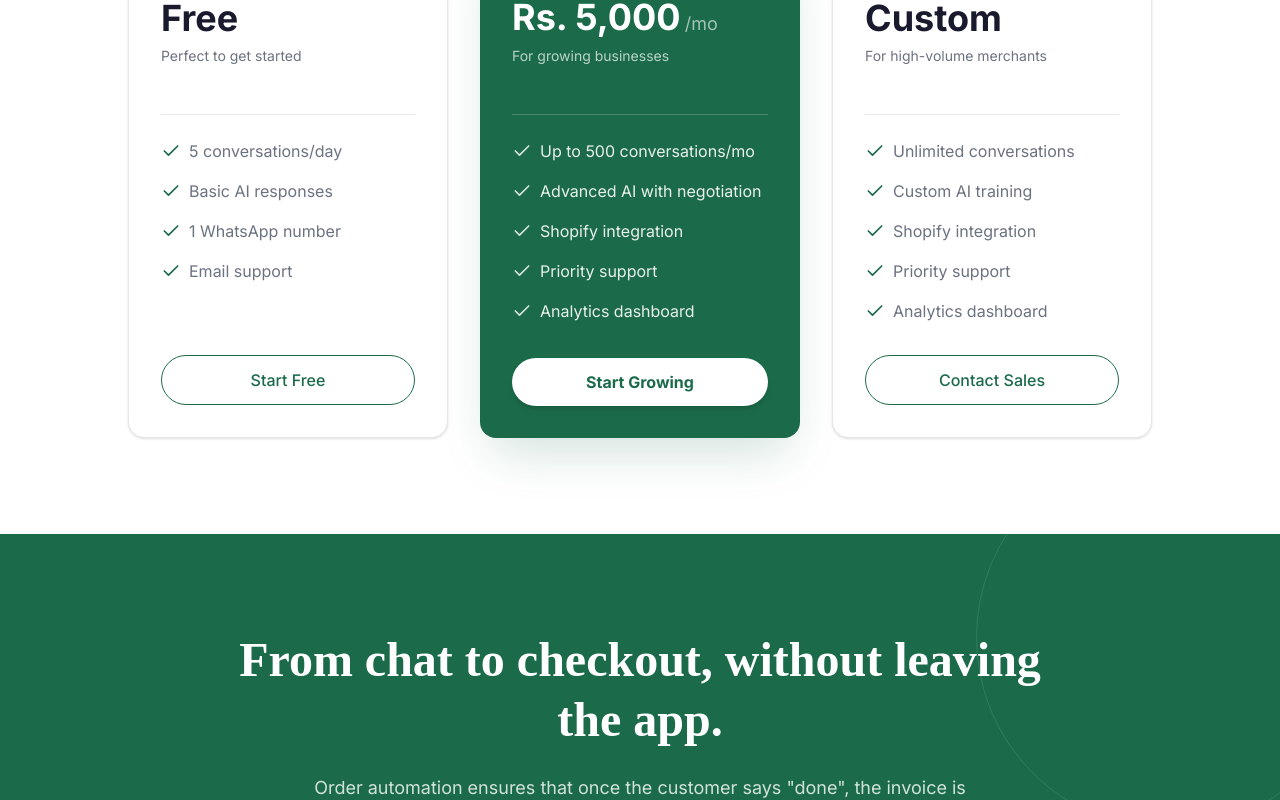
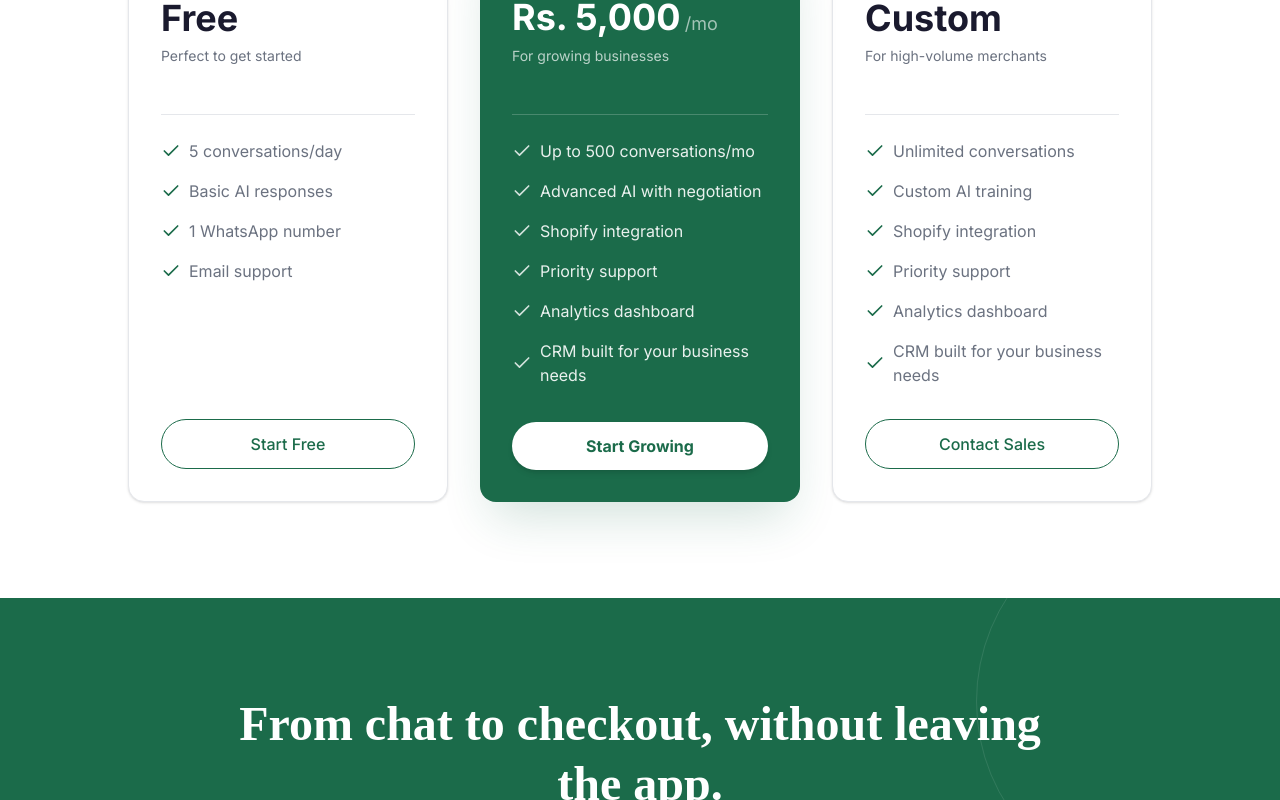
Before and after one commit to Fazal-Khan05/Sahulatcart_Marketing_site, a React (Vite) app: page / in a window 1280 px wide. Shown: the part 6340-7140 px from the top of the page. Built offline with nearby package versions, Linux system fonts and the light colour scheme; a web font is replaced by a local one.

Commit message:
Add CRM feature to Growth and Custom pricing tiers

```diff
--- a/src/components/sections/Pricing.jsx
+++ b/src/components/sections/Pricing.jsx
@@ -106,7 +106,8 @@ const Pricing = () => {
                 'Advanced AI with negotiation',
                 'Shopify integration',
                 'Priority support',
-                'Analytics dashboard'
+                'Analytics dashboard',
+                'CRM built for your business needs'
               ].map((feature, i) => (
                 <li key={i} className="flex items-center gap-2">
                   <Check className="w-5 h-5 text-white/80 shrink-0" />
@@ -142,7 +143,8 @@ const Pricing = () => {
                 'Custom AI training',
                 'Shopify integration',
                 'Priority support',
-                'Analytics dashboard'
+                'Analytics dashboard',
+                'CRM built for your business needs'
               ].map((feature, i) => (
                 <li key={i} className="flex items-center gap-2">
                   <Check className="w-5 h-5 text-primary shrink-0" />
```
